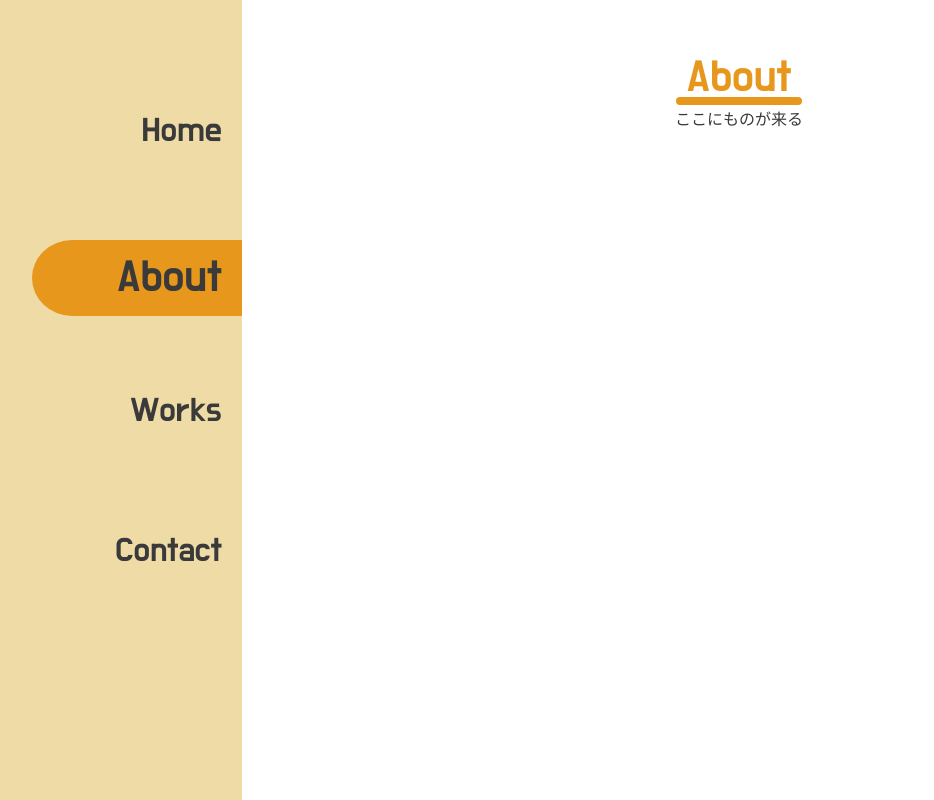
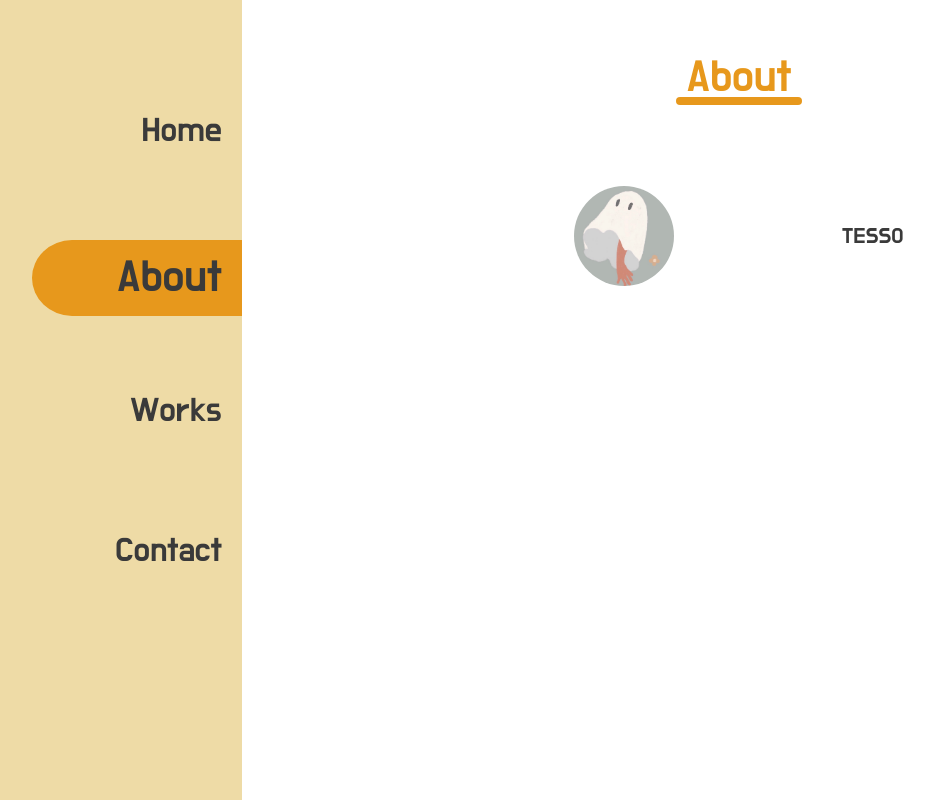
Before and after one commit to tesso57/home, a Vue app: page /#/about in a window 1280 px wide. Shown: the whole page, without its empty margins (44-978 px from the left). Built offline with nearby package versions, Linux system fonts and the light colour scheme.

Commit message:
iconの追加

```diff
--- a/src/views/about.vue
+++ b/src/views/about.vue
@@ -6,10 +6,9 @@
       </span>
       <!--そのうち線を引く-->
     </div>
-    ここにものが来る
-    <div>
-      <!--      <img src="../assets/logo.png" />-->
-      <!--アイコンの代わり-->
+    <div class="name">
+      <img class="icon" src="../assets/tesso.jpg" />
+      <div class="tesso">TESSO</div>
     </div>
   </div>
 </template>
@@ -51,6 +50,28 @@ export default defineComponent({
   width: 120%;
   border-radius: 4px; /* 線幅の半分 */
 }
+
+.name {
+  display: flex;
+  justify-content: space-around;
+  width: 50%;
+  margin: 80px auto 0;
+}
+
+.icon {
+  border-radius: 50%;
+  width: 100px;
+  height: 100px;
+}
+
+.tesso {
+  margin: auto 0 auto 0;
+  height: 100%;
+
+  font-family: "Do Hyeon", sans-serif;
+  font-size: 22px;
+}
+
 @keyframes show {
   0% {
     opacity: 10%;
```
